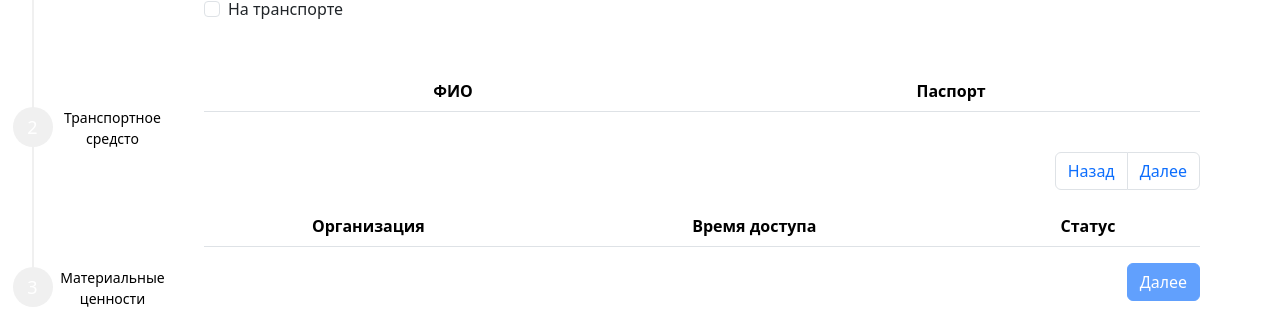
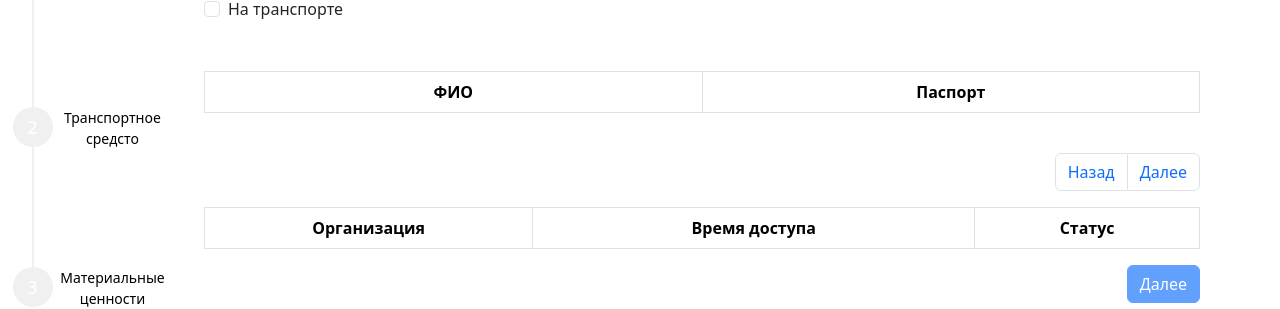
Before and after one commit to kiry665/test-app, a React (Create React App) app: page /check in a window 1280 px wide. Shown: the part 213-522 px from the top of the page. Built offline with nearby package versions, Linux system fonts and the light colour scheme.

Commit message:
change table

```diff
--- a/src/App.js
+++ b/src/App.js
@@ -1,4 +1,5 @@
 import 'bootstrap/dist/css/bootstrap.min.css';
+
 import { useState } from "react";
 import { BrowserRouter as Router, Routes, Route, Navigate } from 'react-router-dom';
 
--- a/src/components/user/Individual.js
+++ b/src/components/user/Individual.js
@@ -131,9 +131,9 @@ const Individual = () => {
                 <br/>
                 <Form.Check type="checkbox" label="На транспорте"/>
                 <br/>
-                {nextForm && <h2>Доступ разрешён</h2>}
+                {nextForm && <h2 className={styles.h2}>Доступ разрешён</h2>}
                 <br/>
-                <Table>
+                <Table bordered>
                     <thead>
                         <tr>
                             <th className={styles.th} style={{ width: '50%' }}>ФИО</th>
@@ -166,7 +166,7 @@ const Individual = () => {
                     <Pagination.Next onClick={handleNextPage}>Далее</Pagination.Next>
                 </Pagination>
                 <br/>
-                <Table hover>
+                <Table hover bordered>
                     <thead>
                         <tr>
                             <th className={styles.th} style={{ width: '33%' }}>Организация</th>
--- a/src/styles/Individual.module.css
+++ b/src/styles/Individual.module.css
@@ -54,12 +54,24 @@
   margin-bottom: 20px;
 }
 
+.h2 {
+  color: #007bff;
+  text-align: center;
+  margin-bottom: 20px;
+}
+
 .th, .td {
   text-align: center;
 }
 
-*:not(.table),
-*:not(.table) th,
-*:not(.table) td {
-    box-shadow: none !important;
-}
+/* :global(*) {
+  box-shadow: none !important;
+} */
+
+/* .table tbody tr:hover {
+  background-color: #f0f0f0 !important;
+} */
+
+/* :global(*:not(.table tbody tr:hover)) {
+  box-shadow: none !important;
+} */
--- a/src/styles/VerticalStepper.module.css
+++ b/src/styles/VerticalStepper.module.css
@@ -49,8 +49,6 @@
     word-wrap: break-word;
   }
 
-
-
   .step:last-child .line {
     display: none;
 }
```
